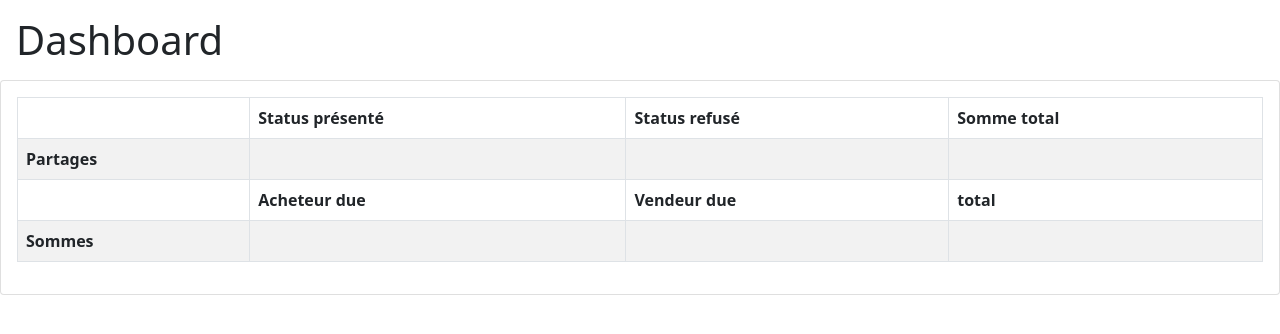
After one commit to Let-Nathan/2022-Afternoon, a Symfony app: template templates/dashboard.html.twig in a window 1280 px wide. The commit adds this page. Shown: the top 334 px of the page. Run offline with Twig, Linux system fonts and the light colour scheme; the template is opened without the code that fills it, so the values that code supplies are empty; some libraries are stand-ins or nearby versions.

Commit message:
dashboard design

```diff
--- a/assets/styles/_wcs.scss
+++ b/assets/styles/_wcs.scss
@@ -1,5 +1,6 @@
 @import url('https://fonts.googleapis.com/css2?family=Varela+Round&display=swap');
-$wild-color: #ff6c71;
+
+
 $light: #fffbfb;
 
 * {
@@ -8,7 +9,6 @@ $light: #fffbfb;
 
 body {
     margin:0;
-    background-color: $wild-color;
     color: $light;
 }
 
--- /dev/null
+++ b/templates/dashboard.html.twig
@@ -0,0 +1,141 @@
+{% extends 'base.html.twig' %}
+{% block body %}
+    <p class="h1 my-3 text-dark m-3">Dashboard</p>
+    <div class="col-md-12 col-12">
+        <div class="card flex-md-row mb-4 box-shadow h-md-250 col-12">
+            <div class="card-body d-flex flex-column align-items-start">
+               <table class="table table-bordered table-striped">
+                   <thead>
+                        <tr>
+                            <th></th>
+                            <th>
+                                Status présenté
+                            </th>
+                            <th>
+                                Status refusé
+                            </th>
+                            <th>
+                                Somme total
+                            </th>
+                        </tr>
+                   </thead>
+                   <tbody>
+                       <tr>
+                           <th class="text-nowrap" scope="row">Partages</th>
+                           <td><code></code></td>
+                           <td><code></code></td>
+                           <td><code></code></td>
+                       </tr>
+                   </tbody>
+                   <thead>
+                       <tr>
+                           <th></th>
+                           <th>
+                               Acheteur due
+                           </th>
+                           <th>
+                               Vendeur due
+                           </th>
+                           <th>
+                               total
+                           </th>
+                       </tr>
+                   </thead>
+                   <tbody>
+                       <tr>
+                           <th class="text-nowrap" scope="row">Sommes</th>
+                           <td><code></code></td>
+                           <td><code></code></td>
+                           <td><code></code></td>
+                       </tr>
+                   </tbody>
+               </table>
+
+            </div>
+        </div>
+    </div>
+    {%  for user in users %}
+        <div class="my-3 p-3 bg-body rounded">
+            <h6 class="border-bottom pb-2 mb-0"></h6>
+            <div class="d-flex text-muted pt-3">
+                <svg class="bd-placeholder-img flex-shrink-0 me-2 rounded" width="32" height="32" xmlns="http://www.w3.org/2000/svg" role="img" aria-label="Placeholder: 32x32" preserveAspectRatio="xMidYMid slice" focusable="false"><title>Placeholder</title><rect width="100%" height="100%" fill="#007bff"></rect><text x="50%" y="50%" fill="#007bff" dy=".3em">32x32</text></svg>
+                <div class="pb-3 mb-0 border-bottom w-100 container-fluid">
+                    <div class="d-flex justify-content-between flex-column mb-2">
+                        <strong class="text-gray-dark">{{ user.lastname }} {{ user.firstname }}</strong>
+                        <span class="d-block mb-1">@{{ user.compagny }}</span>
+                    </div>
+                </div>
+            </div>
+                    <div class="w-100">
+                        <table class="table table-bordered table-striped">
+                            <thead>
+                                <tr>
+                                    <th></th>
+                                    <th class="text-center">
+                                        Rencontrés<br>
+                                    <th class="text-center">
+                                        Recrutés<br>
+                                    </th>
+                                </tr>
+                            </thead>
+                            <tbody>
+                                <tr>
+                                    <th class="text-nowrap" scope="row">Candidat</th>
+                                    <td><code></code></td>
+                                    <td><code></code></td>
+                                </tr>
+                            </tbody>
+                            <thead>
+                                <tr>
+                                    <th></th>
+                                    <th class="text-center">
+                                        Balance<br>
+                                    <th class="text-center">
+                                        Dues<br>
+                                    </th>
+                                </tr>
+                            </thead>
+                            <tbody>
+                                <tr>
+                                    <th class="text-nowrap" scope="row">Sommes</th>
+                                    <td><code></code></td>
+                                    <td><code></code></td>
+                                </tr>
+                            </tbody>
+                        </table>
+                        <table class="table table-bordered table-striped">
+                            <thead>
+                                <tr>
+                                    <th></th>
+                                    <th class="text-center">
+                                        Partagés<br>
+                                    <th class="text-center">
+                                        Consultés<br>
+                                    </th>
+                                    <th class="text-center">
+                                        Partagés<br>
+                                    </th>
+                                </tr>
+                            </thead>
+                            <tbody>
+                                <tr>
+                                    <th class="text-nowrap" scope="row">Fiches</th>
+                                    <td><code></code></td>
+                                    <td><code></code></td>
+                                    <td><code></code></td>
+                                </tr>
+                            </tbody>
+                        </table>
+                        <table class="table table-bordered table-striped">
+                            <tbody>
+                                <tr>
+                                    <th class="text-nowrap" scope="row"> test</th>
+                                    <td>
+                                    </td>
+                                </tr>
+                            </tbody>
+                        </table>
+                    </div>
+                </div>
+    {% endfor %}
+{% endblock %}
```
Also changed, not shown: src/Controller/DashboardController.php (added, +19 -0 lines), 1 other file.
